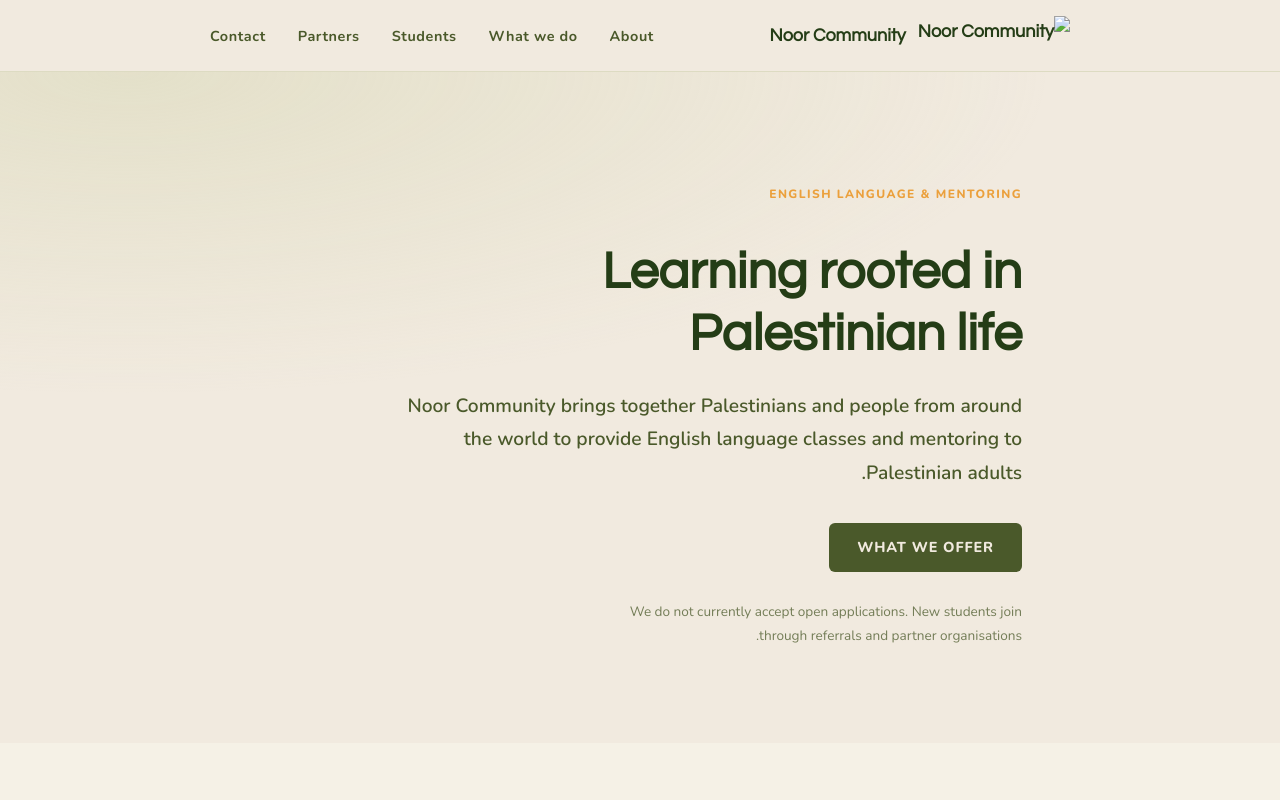
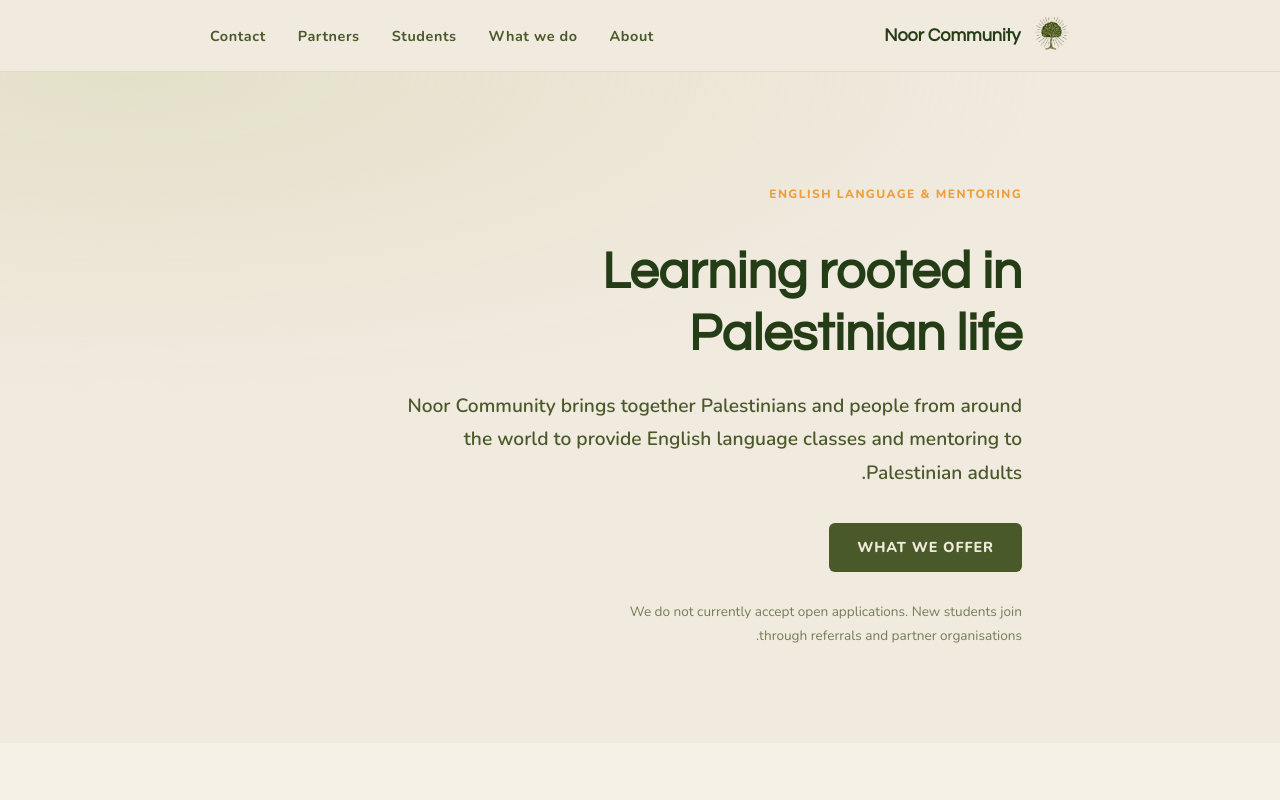
Before and after one commit to AlManar-NoorCommunity/noorcommunity, a plain HTML site: page ar/index.html in a window 1280 px wide. Shown: the top 800 px of the page. Drawn offline with nearby package versions, Linux system fonts and the light colour scheme.

Commit message:
Update index.html

```diff
--- a/ar/index.html
+++ b/ar/index.html
@@ -15,7 +15,7 @@
   <nav class="site-nav" aria-label="Main navigation">
     <div class="nav-inner">
       <a href="#home" class="nav-brand">
-        <img src="assets/nlg.png" alt="Noor Community" />
+        <img src="../assets/nlg.png" alt="Noor Community" />
         Noor Community
       </a>
       <button class="nav-toggle" aria-expanded="false" aria-controls="nav-menu" aria-label="Toggle menu">
```
